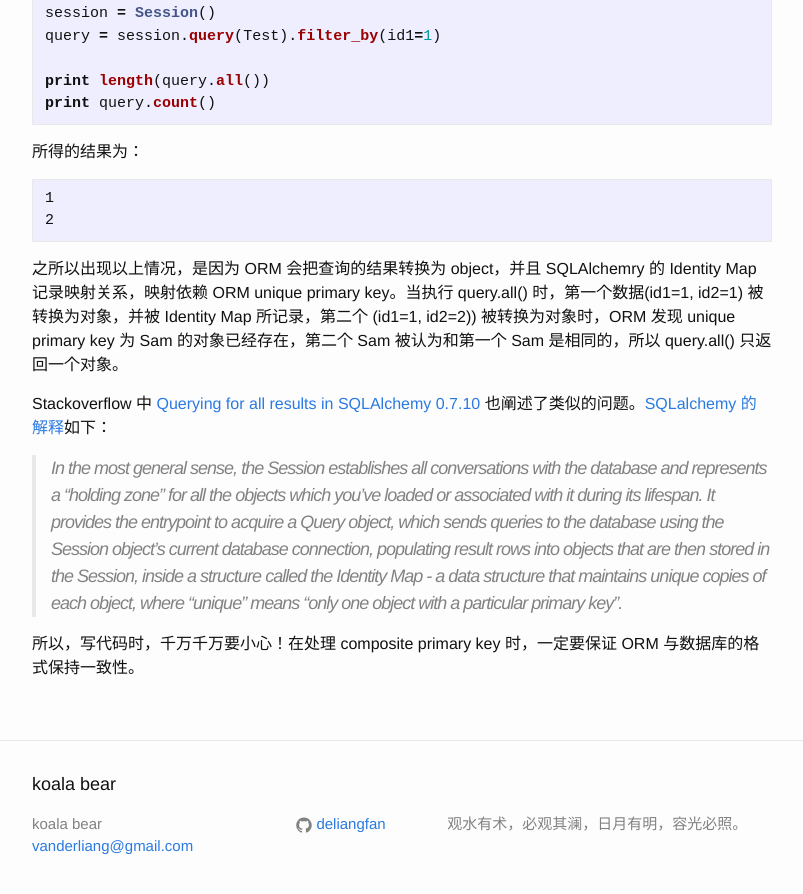
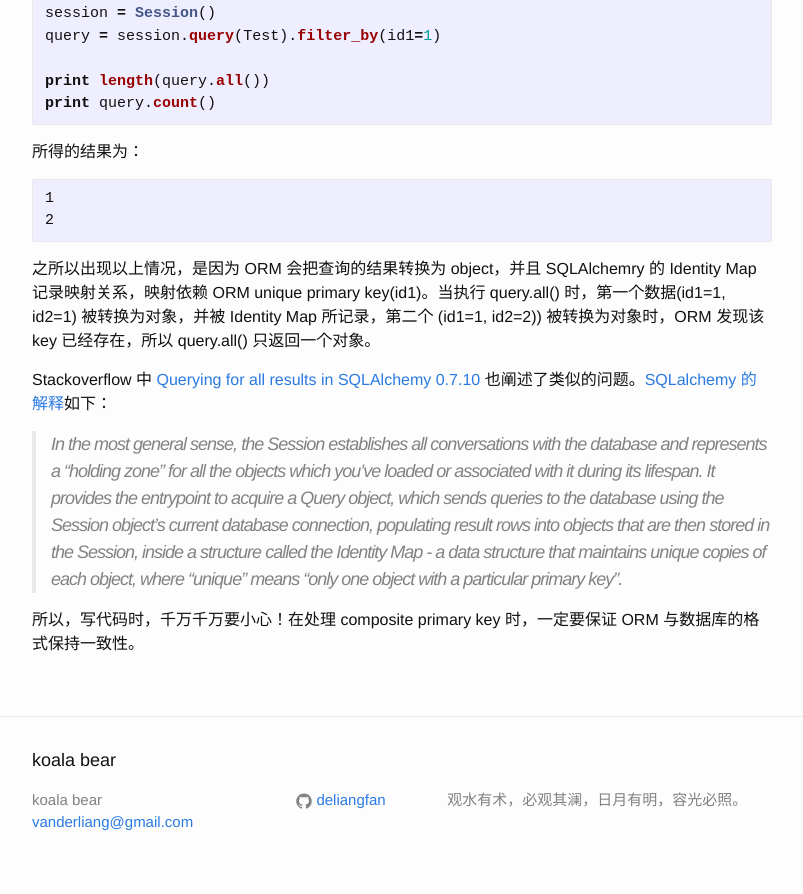
Before and after one commit to DeliangFan/deliangfan.github.io, a Jekyll site: the page built from _posts/2016-04-20-Query_all_without_unique_primary_key.markdown, in a window 1280 px wide and 900 px high, scrolled down 1037 px. Shown: the top 894 px of the window, without its empty margins (238-1041 px from the left). Built offline with Jekyll 4.4.1, drawn with Linux system fonts in a browser that asks for light colours; comment, search, counter and statistics services are not loaded.

Commit message:
update query

```diff
--- a/_posts/2016-04-20-Query_all_without_unique_primary_key.markdown
+++ b/_posts/2016-04-20-Query_all_without_unique_primary_key.markdown
@@ -58,7 +58,7 @@ print query.count()
 2
 ~~~
 
-之所以出现以上情况，是因为 ORM 会把查询的结果转换为 object，并且 SQLAlchemry 的 Identity Map 记录映射关系，映射依赖 ORM unique primary key。当执行 query.all() 时，第一个数据(id1=1, id2=1) 被转换为对象，并被 Identity Map 所记录，第二个 (id1=1, id2=2)) 被转换为对象时，ORM 发现 unique primary key 为 Sam 的对象已经存在，第二个 Sam 被认为和第一个 Sam 是相同的，所以 query.all() 只返回一个对象。
+之所以出现以上情况，是因为 ORM 会把查询的结果转换为 object，并且 SQLAlchemry 的 Identity Map 记录映射关系，映射依赖 ORM unique primary key(id1)。当执行 query.all() 时，第一个数据(id1=1, id2=1) 被转换为对象，并被 Identity Map 所记录，第二个 (id1=1, id2=2)) 被转换为对象时，ORM 发现该 key 已经存在，所以 query.all() 只返回一个对象。
 
 Stackoverflow 中 [Querying for all results in SQLAlchemy 0.7.10](http://stackoverflow.com/questions/19409278/querying-for-all-results-in-sqlalchemy-0-7-10) 也阐述了类似的问题。[SQLalchemy 的解释](http://docs.sqlalchemy.org/en/rel_0_8/orm/session.html#what-does-the-session-do)如下：
 
```
